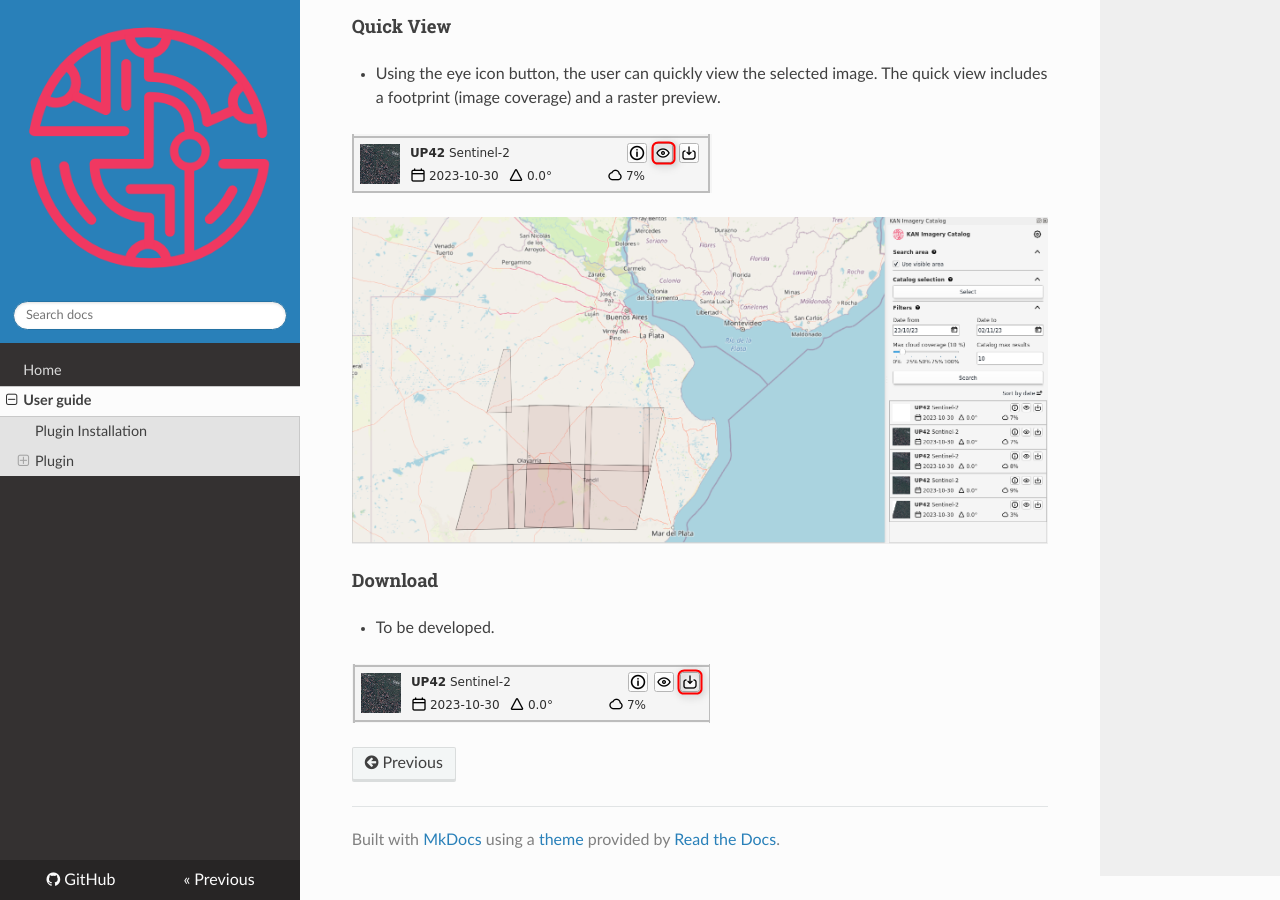
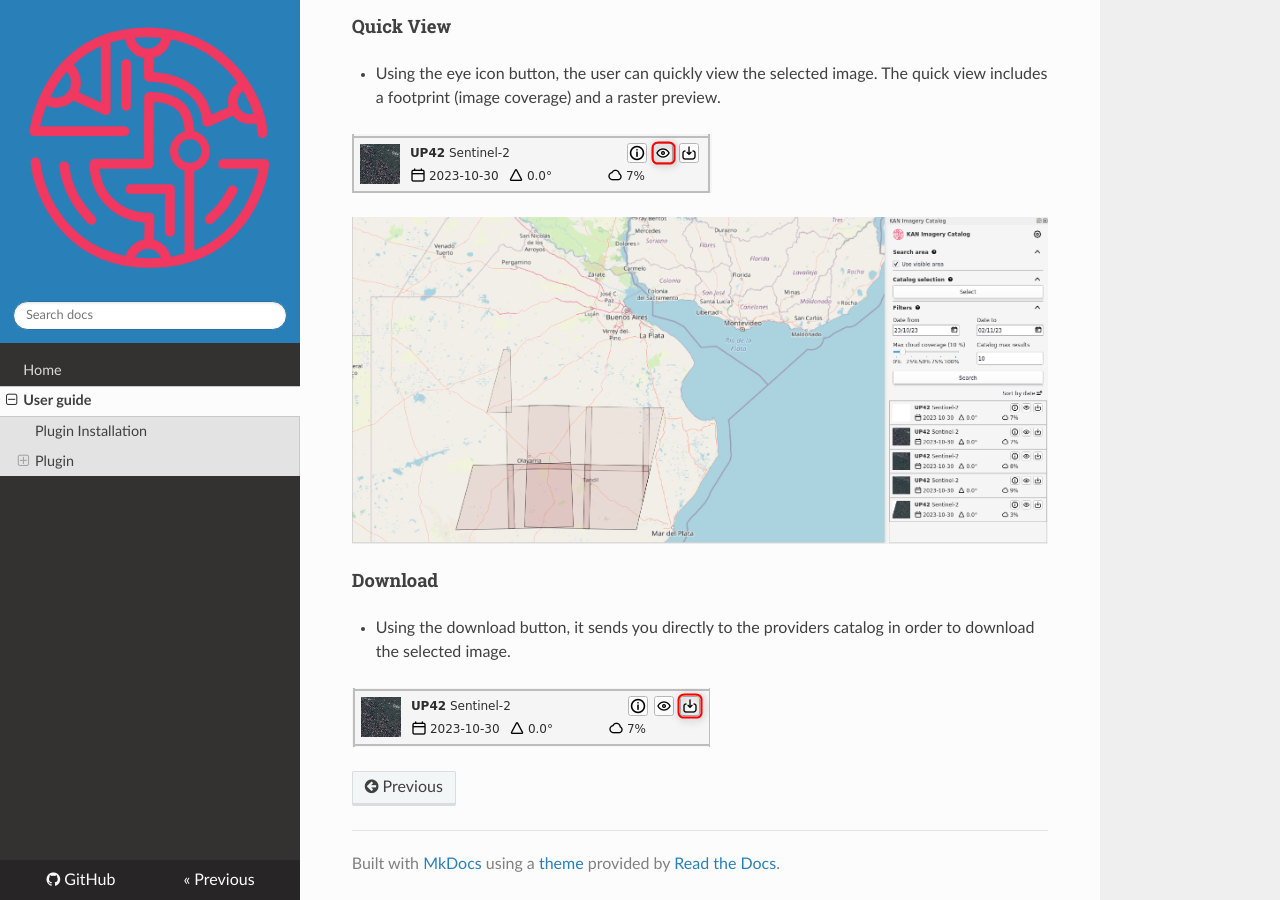
Before and after one commit to Kan-T-IT/QGIS-KICa-Doc, an MkDocs documentation site: the page built from docs/user_guide_kic.md, in a window 1280 px wide and 900 px high, scrolled down 9857 px. Built offline with MkDocs 1.6.1, drawn with Linux system fonts in a browser that asks for light colours; nearby versions of some CDN libraries.

Commit message:
explain that download button sends you to the providers catalog

```diff
--- a/docs/user_guide_kic.md
+++ b/docs/user_guide_kic.md
@@ -154,6 +154,6 @@
   ![Plugin Window](./image/result_quick_view_answer.png)
 
 #### Download
-- To be developed.
+- Using the download button, it sends you directly to the providers catalog in order to download the selected image.
 
   ![Plugin Window](./image/results_download.png)
```
